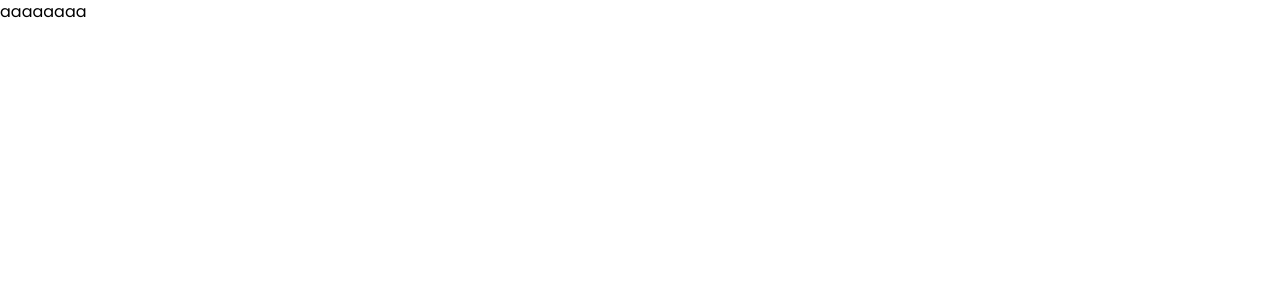
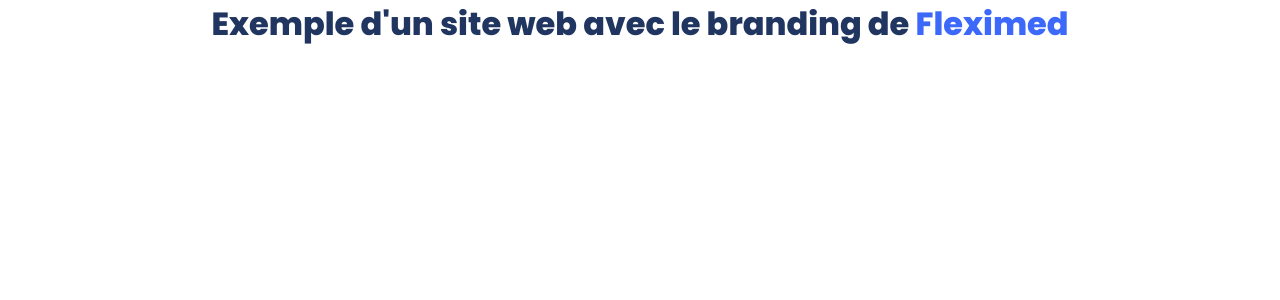
Before and after one commit to WandoCode/my-saas, a Next.js app: page / in a window 1280 px wide. Shown: the top 300 px of the page. Built offline with nearby package versions, Linux system fonts and the light colour scheme.

Commit message:
Add style for main heading

```diff
--- a/src/app/page.tsx
+++ b/src/app/page.tsx
@@ -1,3 +1,12 @@
 export default function Home() {
-  return <main>aaaaaaaa</main>
+  return (
+    <main>
+      <div className="container center">
+        <h1 className="heading">
+          Exemple d'un site web avec le branding de&nbsp;
+          <span className="fc-primary-600">Fleximed</span>
+        </h1>
+      </div>
+    </main>
+  )
 }
--- a/src/style/abstracts/_colors.scss
+++ b/src/style/abstracts/_colors.scss
@@ -17,6 +17,7 @@
     450: hsla(177, 100%, 46%, 1),
   ),
   default: (
+    250: hsla(219, 50%, 25%, 1),
     450: hsla(219, 50%, 45%, 1),
   ),
   neutral: (
--- a/src/style/abstracts/_fonts.scss
+++ b/src/style/abstracts/_fonts.scss
@@ -1,3 +1,3 @@
-$font-primary: 'Poppins', 'sans-serif';
+$font-primary: Poppins, sans-serif;
 
-$font-secondary: 'Open Sans', 'sans-serif';
+$font-secondary: 'Open Sans', sans-serif;
--- a/src/style/base/_typo.scss
+++ b/src/style/base/_typo.scss
@@ -3,3 +3,7 @@
 body {
   font-family: $font-primary;
 }
+
+.heading {
+  color: var(--clr-default-250);
+}
--- a/src/style/main.css
+++ b/src/style/main.css
@@ -12,6 +12,7 @@
   --clr-primary-950: hsl(226, 95%, 95%);
   --clr-primary-970: hsl(226, 95%, 97%);
   --clr-secondary-450: hsl(177, 100%, 46%);
+  --clr-default-250: hsl(219, 50%, 25%);
   --clr-default-450: hsl(219, 50%, 45%);
   --clr-neutral-450: hsl(0, 0%, 45%);
   --clr-positive-450: hsl(154, 80%, 45%);
@@ -54,6 +55,9 @@
 }
 :root .fc-secondary-450 {
   color: hsl(177, 100%, 46%);
+}
+:root .fc-default-250 {
+  color: hsl(219, 50%, 25%);
 }
 :root .fc-default-450 {
   color: hsl(219, 50%, 45%);
@@ -295,5 +299,37 @@
   }
 }
 body {
-  font-family: "Poppins", "sans-serif";
+  font-family: Poppins, sans-serif;
+}
+
+.heading {
+  color: var(--clr-default-250);
+}
+
+.container {
+  max-width: 1440px;
+  width: calc(100% - 2rem);
+  margin-inline: auto;
+}
+
+.center {
+  display: flex;
+  justify-content: center;
+  align-items: center;
+}
+
+/**
+ * Hide element while making it readable for screen readers
+ * Shamelessly borrowed from HTML5Boilerplate:
+ * https://github.com/h5bp/html5-boilerplate/blob/master/src/css/main.css#L119-L133
+ */
+.visually-hidden {
+  border: 0;
+  clip: rect(0 0 0 0);
+  height: 1px;
+  margin: -1px;
+  overflow: hidden;
+  padding: 0;
+  position: absolute;
+  width: 1px;
 }/*# sourceMappingURL=main.css.map */
--- a/src/style/utils/_helpers.scss
+++ b/src/style/utils/_helpers.scss
@@ -1,6 +1,15 @@
 @use '../abstracts/' as *;
 
 .container {
+  max-width: 1440px;
+  width: calc(100% - 2rem);
+  margin-inline: auto;
+}
+
+.center {
+  display: flex;
+  justify-content: center;
+  align-items: center;
 }
 
 /**
--- a/src/style/utils/_index.scss
+++ b/src/style/utils/_index.scss
@@ -0,0 +1 @@
+@forward 'helpers';
```
Also changed, not shown: 1 other file (tests, documents, lock files or other folders).
